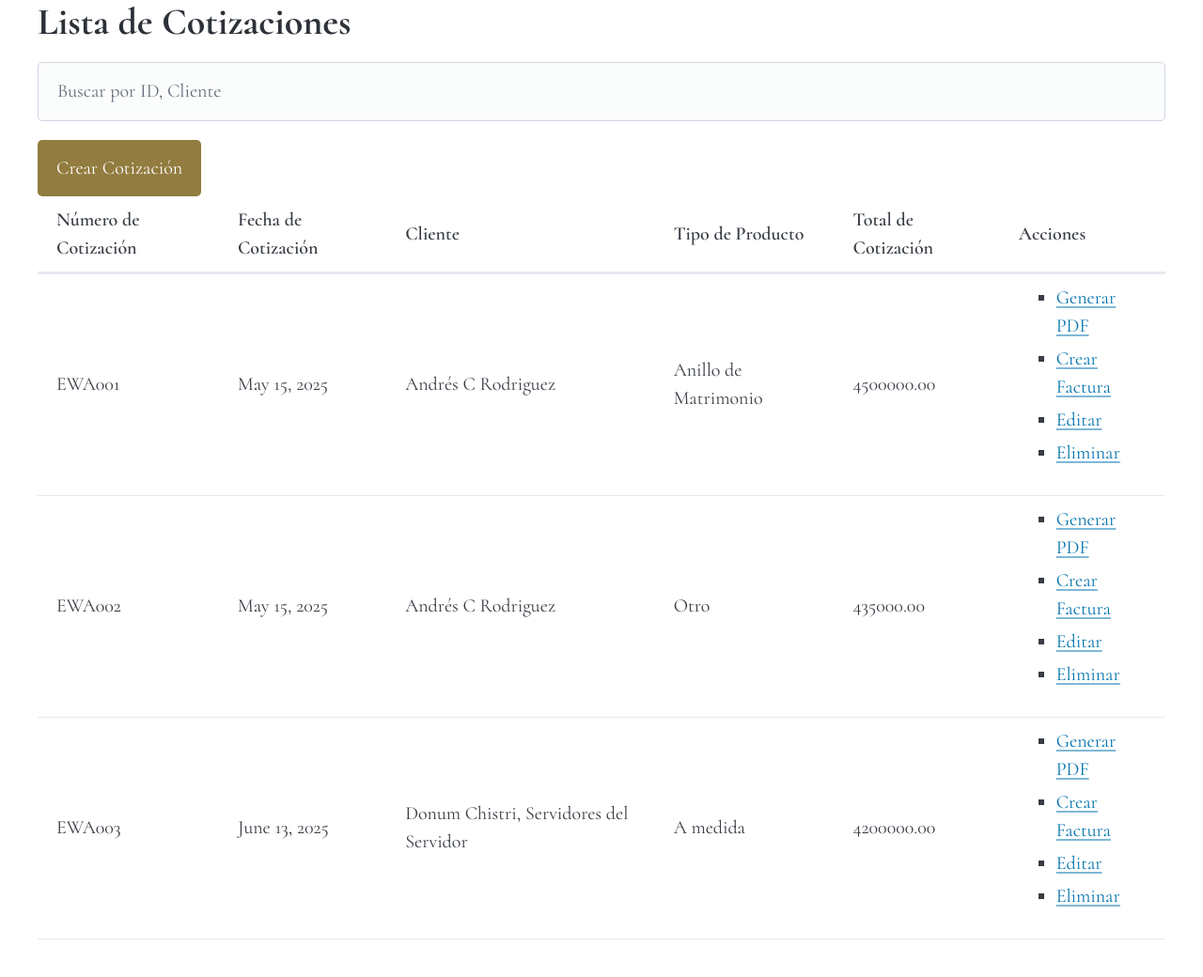
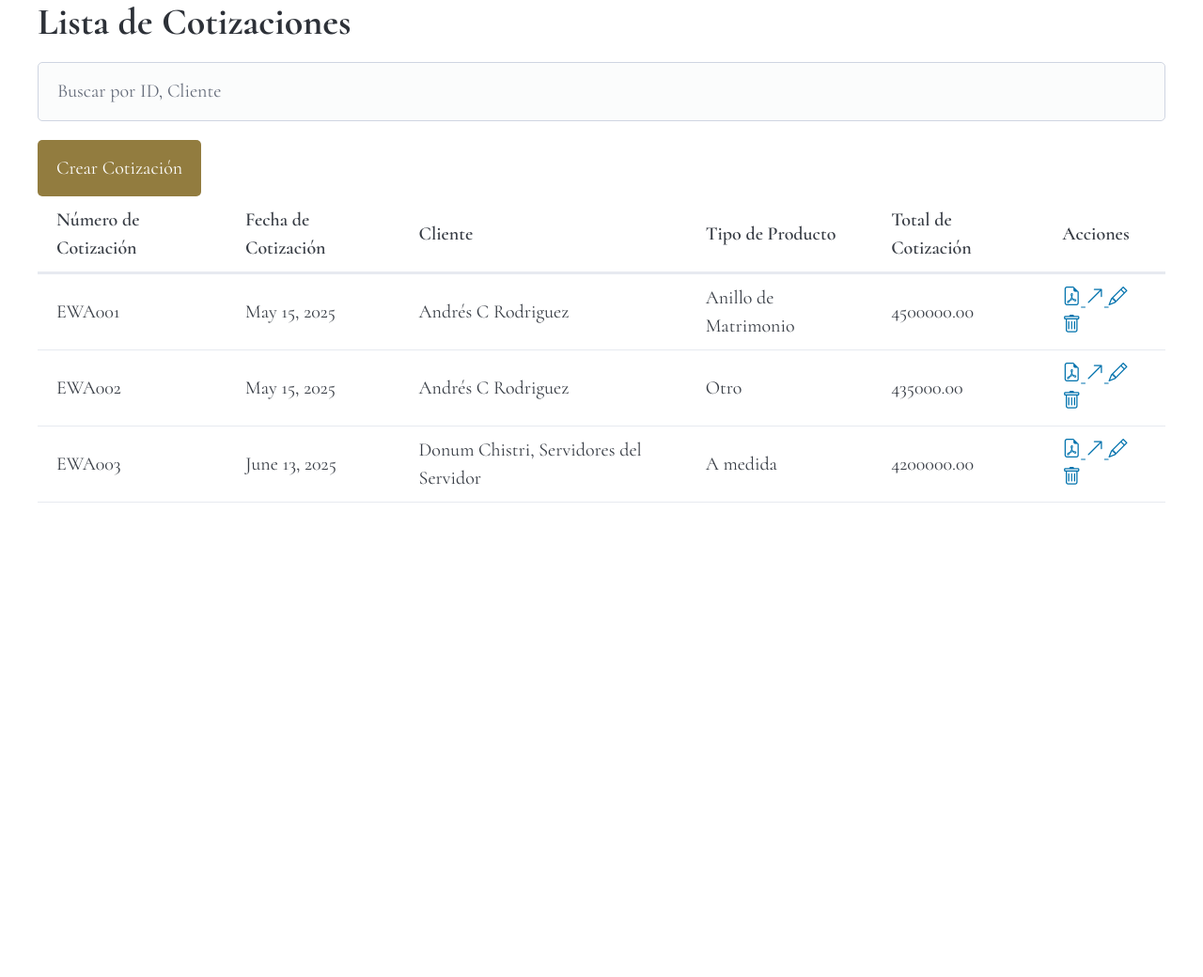
Before and after one commit to JuanPuyo1/EWASyst, a Django app: page /quotes/ in a window 1280 px wide. Shown: the part 89-1129 px from the top of the page at 94% size. After the commit the page ends 624 px from the top, so only its background shows below. Run offline with Django 5.2, Linux system fonts and the light colour scheme; data comes from the database, SQL or seed files in the repository; both versions use the stored data as it was after the commit; some libraries are stand-ins or nearby versions.

Commit message:
adding the bootstrap icons

```diff
--- a/quotes/templates/quotes/quote_list.html
+++ b/quotes/templates/quotes/quote_list.html
@@ -44,12 +44,22 @@
             <td>{{ quote.quote_product_type }}</td>
             <td>{{ quote.quote_total }}</td>
             <td>
-                <ul>
-                    <li><a href="{% url 'quotes:generate_pdf' quote.id %}" class="btn btn-primary" target="_blank">Generar PDF</a></li>
-                    <li><a href="{% url 'quotes:create_invoice' quote.id %}" class="btn btn-primary" target="_blank">Crear Factura</a></li>
-                    <li><a href="{% url 'quotes:quote_update' quote.id %}" class="btn btn-primary">Editar</a></li>
-                    <li><a href="{% url 'quotes:quote_delete' quote.id %}" class="btn btn-danger">Eliminar</a></li>
-                </ul>
+
+
+                    <a href="{% url 'quotes:generate_pdf' quote.id %}">
+                        <i class="bi bi-file-earmark-pdf"></i>
+                    </a>
+
+                    <a href="{% url 'quotes:create_invoice' quote.id %}">
+                        <i class="bi bi-arrow-up-right"></i>
+                    </a>
+                    <a href="{% url 'quotes:quote_update' quote.id %}">
+                        <i class="bi bi-pencil"></i>
+                    </a>
+                    <a href="{% url 'quotes:quote_delete' quote.id %}">
+                        <i class="bi bi-trash"></i>
+                    </a>
+
 
             </td>
         </tr>
--- a/templates/base.html
+++ b/templates/base.html
@@ -20,6 +20,8 @@
     <!-- Select2 JS -->
     <script src="https://cdn.jsdelivr.net/npm/select2@4.1.0-rc.0/dist/js/select2.min.js"></script>
 
+    <!-- Bootstrap Icons -->
+    <link rel="stylesheet" href="https://cdn.jsdelivr.net/npm/bootstrap-icons@1.11.3/font/bootstrap-icons.css">
 
     <title>
         {% block title %}
```
Also changed, not shown: db.sqlite3.
